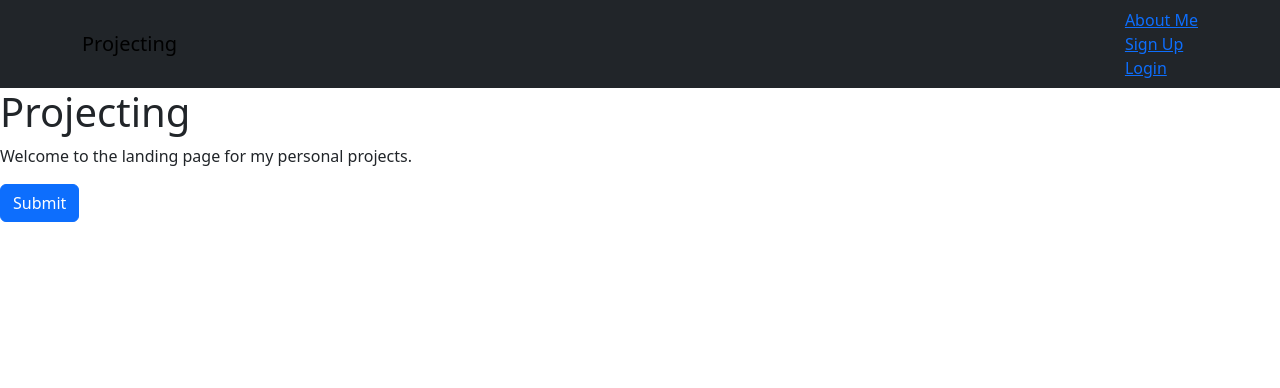
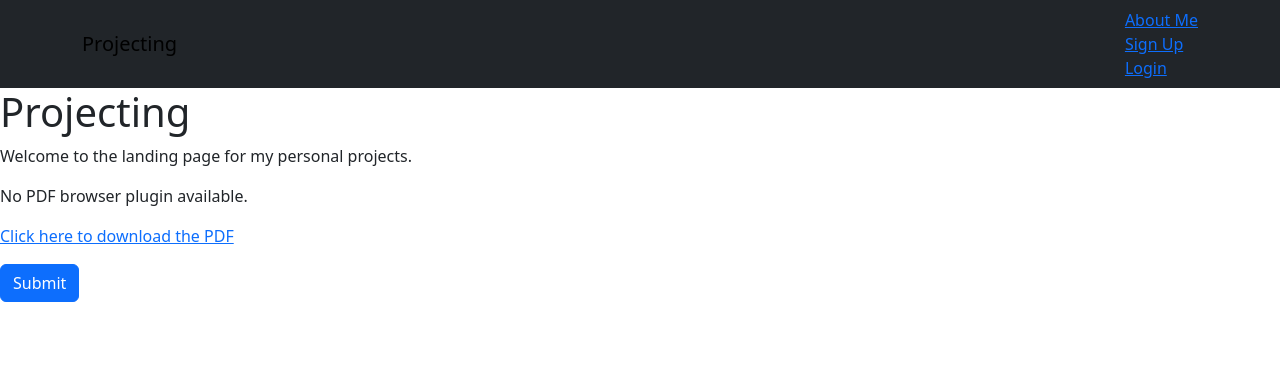
Before and after one commit to Darksnowkun/Freedom-Site, a Django app: page / in a window 1280 px wide. Shown: the top 388 px of the page. Run offline with Django 4.2, Linux system fonts and the light colour scheme; some libraries are stand-ins or nearby versions.

Commit message:
Added static files dirs. Updated gitignore. Updated readme for db. Added resume. Added pdf viewer for resume on home

```diff
--- a/myproject/core/settings.py
+++ b/myproject/core/settings.py
@@ -97,6 +97,10 @@ DATABASES = {
     }
 }
 
+STATICFILES_DIRS = [
+    BASE_DIR / "static",
+    '/var/www/static/',
+]
 
 # Password validation
 # https://docs.djangoproject.com/en/4.0/ref/settings/#auth-password-validators
--- a/myproject/templates/index.html
+++ b/myproject/templates/index.html
@@ -5,6 +5,11 @@
     <p>
         Welcome to the landing page for my personal projects.
     </p>
+    {% load static %}
+    <object data={% static 'resume.pdf' %} type="application/pdf" width="100%" height="800px">
+        <p>No PDF browser plugin available.</p>
+        <p><a href="resume.pdf">Click here to download the PDF</a></p>
+    </object>
     <button type="submit" class="btn btn-primary">
         Submit
     </button>
```
Also changed, not shown: 3 other files.
